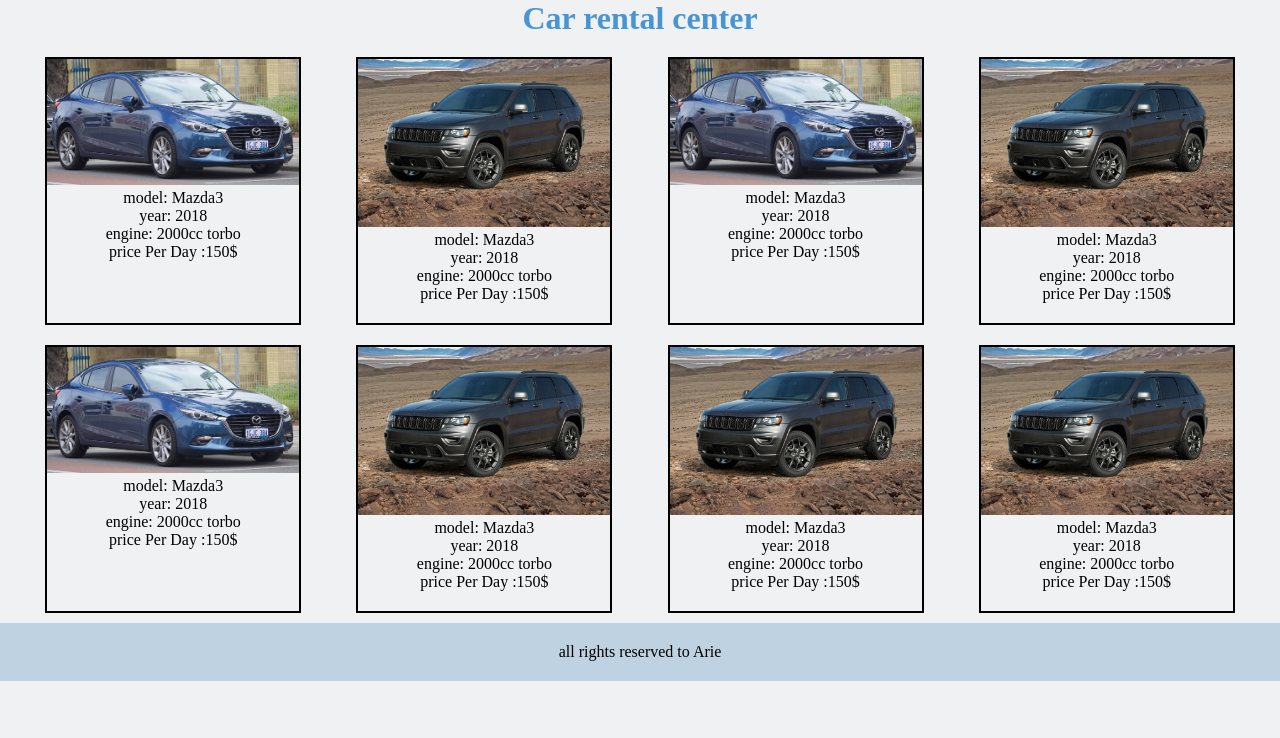
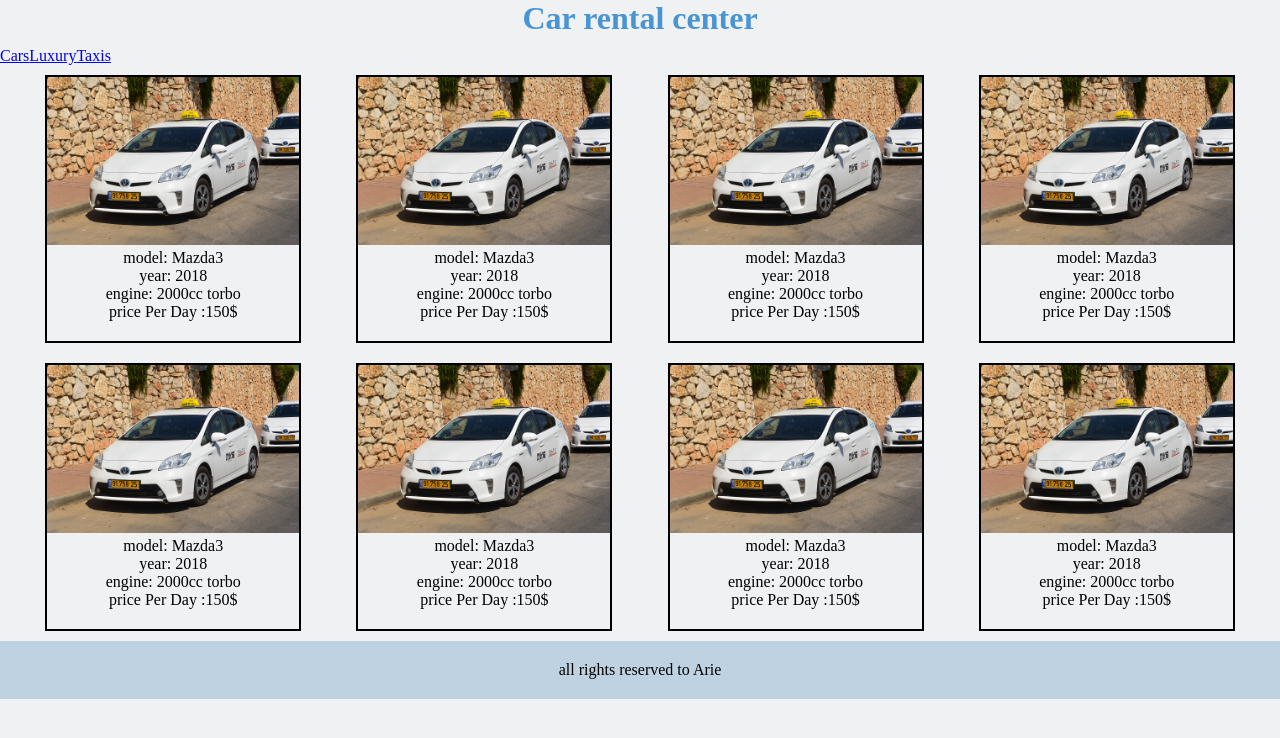
Before and after one commit to Arieysc62003/rent-car, a React (Vite) app: page /Taxis in a window 1280 px wide. Shown: the top 738 px of the page. Built offline with nearby package versions, Linux system fonts and the light colour scheme.

Commit message:
after Link

```diff
--- a/src/App.jsx
+++ b/src/App.jsx
@@ -1,17 +1,16 @@
 import React from "react";
 import ReactDOM from "react-dom/client";
-import Header from "./components/Header";
+// import Header from "./components/Header";
 import Home from "./Pages/Home";
 import Footer from "./components/Footer";
 import "./App.css";
 function App() {
   return (
     <div>
-      <header>
+      {/* <header>
         <Header />
-      </header>
+      </header> */}
       <main>
-        {/* I need to create a component that will move me between the pages when clicked */}
         <Home />
       </main>
       <footer>
--- a/src/Pages/Home.jsx
+++ b/src/Pages/Home.jsx
@@ -2,14 +2,26 @@
 import Cars from "../components/Cars/Cars";
 import Luxury from "../components/Cars/Luxury";
 import Taxis from "../components/Cars/Texis";
+import Header from "../components/Header";
+
+import { BrowserRouter, Routes, Route } from "react-router-dom";
 
 const Home = () => {
   return (
-    <div>
-      <Cars />
-      {/* <Luxury /> */}
-      {/* <Taxis /> */}
-    </div>
+    <BrowserRouter>
+      <Header />
+      <Routes>
+        <Route path="/" element={<Cars />} />
+        <Route path="/Luxury" element={<Luxury />} />
+        <Route path="/Taxis" element={<Taxis />} />
+      </Routes>
+    </BrowserRouter>
+
+    // <div>
+    //   <Cars />
+    //   <Luxury />
+    //   <Taxis />
+    // </div>
   );
 };
 
--- /dev/null
+++ b/src/components/Navigation.jsx
@@ -0,0 +1,24 @@
+import React from "react";
+import ReactDOM from "react-dom/client";
+import { NavLink, Link } from "react-router-dom";
+import Header from "./Header";
+
+function Navigation({ link }) {
+  return (
+    <ul>
+      {link.map((l, i) => {
+        return (
+          <NavLink
+            key={i}
+            to={l.route}
+            className={({ isActive }) => (isActive ? "active" : "")}
+          >
+            {l.name}
+          </NavLink>
+        );
+      })}
+    </ul>
+  );
+}
+
+export default Navigation;
--- a/src/components/header.jsx
+++ b/src/components/header.jsx
@@ -1,8 +1,20 @@
 import React from "react";
 import ReactDOM from "react-dom/client";
+import Navigation from "./Navigation";
 
 function Header(props) {
-  return <h1 className="header">Car rental center</h1>;
+  return (
+    <>
+      <h1 className="header">Car rental center</h1>
+      <Navigation
+        link={[
+          { route: "/", name: "Cars" },
+          { route: "/Luxury", name: "Luxury" },
+          { route: "/Taxis", name: "Taxis" },
+        ]}
+      />
+    </>
+  );
 }
 
 export default Header;
```
